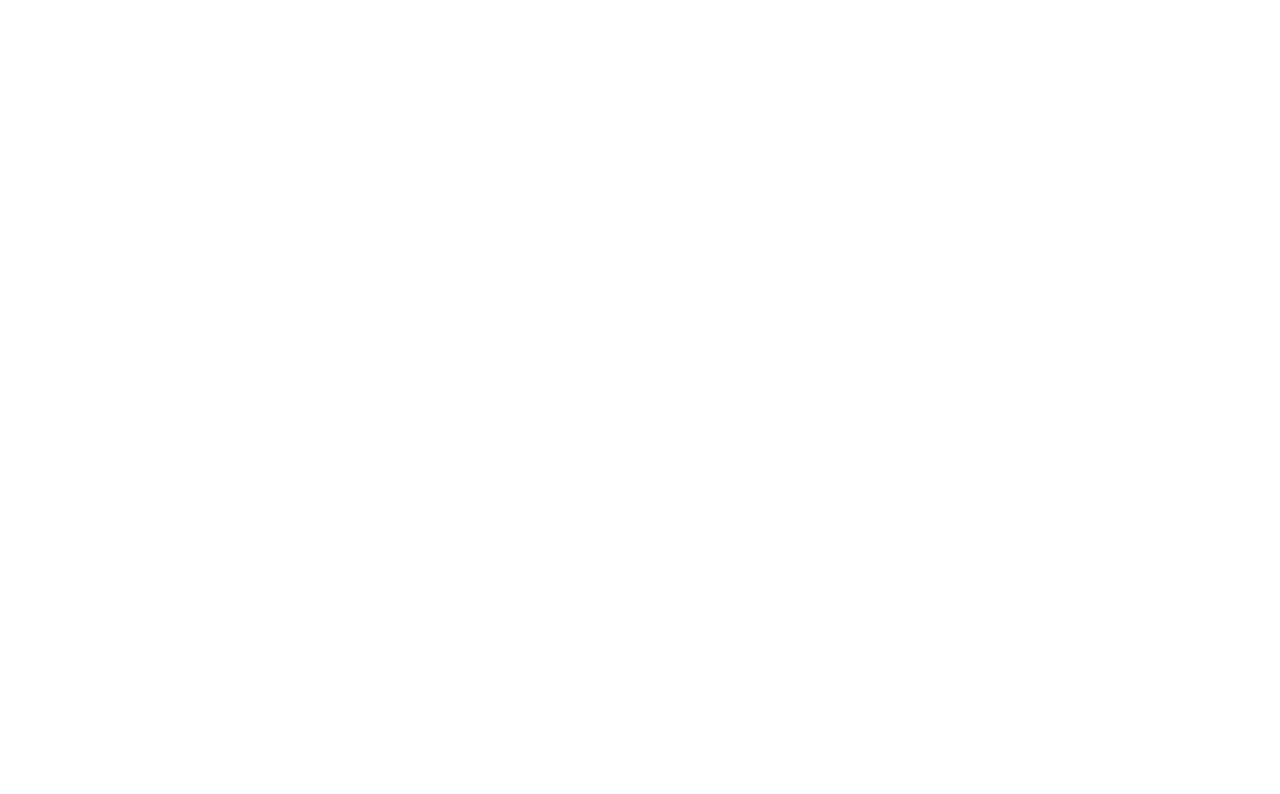
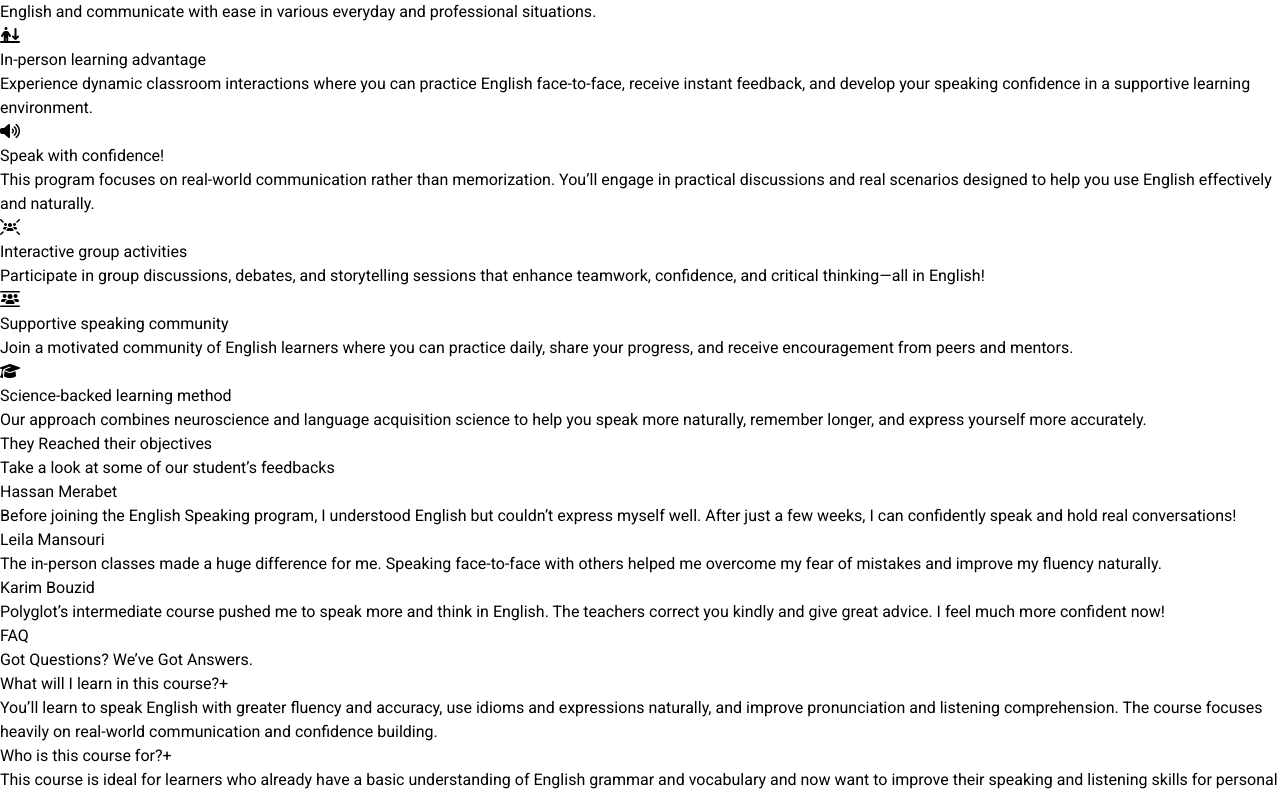
Before and after one commit to rexy-bit/Polyglot, a React (Vite) app: page /course/1 in a window 1280 px wide. Shown: the part 1140-1934 px from the top of the page. Before the commit the page ends 972 px from the top, so only its background shows below. Built offline with nearby package versions, Linux system fonts and the light colour scheme.

Commit message:
Added some sections to the course page

```diff
--- /dev/null
+++ b/src/Components/CourseComponents/Faq.tsx
@@ -0,0 +1,37 @@
+import { memo, useState } from "react";
+import type { Program } from "../../Contexts/Types";
+
+const Faq = ({course} : {course : Program}) => {
+
+    const [openIndex, setOpenIndex] = useState<number | null>(null);
+
+    return(
+        <section className="flex flex-col justify-center items-center w-full ">
+            <h1 className="mt-15 text-white font-bold text-[2.5em]">FAQ</h1>
+            <p className="text-gray-200 font-bold text-[1em] mt-2 text-center">Got Questions? We’ve Got Answers.</p>
+
+            <div className="flex flex-col mt-10 mb-15">
+                  {course.faq.map((faq, index) => (
+            <div key={index} className=" bg-white w-[700px] shadow-2xl max-[750px]:w-[300px]">
+              <button
+                className="w-full text-left px-4 py-3 font-medium flex justify-between items-center"
+                onClick={() => setOpenIndex(openIndex === index ? null : index)}
+              >
+                {faq.question}
+                <span className="text-[2em] font-light cursor-pointer">{openIndex === index ? "−" : "+"}</span>
+              </button>
+               <div
+              className={`overflow-hidden transition-all duration-500 ease-in-out ${
+                openIndex === index ? "max-h-40 px-4 pb-3" : "max-h-0"
+              }`}
+            >
+              <p className="text-gray-600">{faq.answer}</p>
+            </div>
+            </div>
+          ))}
+             </div>
+        </section>
+    )
+}
+
+export default memo(Faq);
--- /dev/null
+++ b/src/Components/CourseComponents/Testimonials.tsx
@@ -0,0 +1,27 @@
+import  { memo } from "react"
+import type { Program } from "../../Contexts/Types"
+
+
+const CourseTestimonials = ({course} : {course : Program}) => {
+
+    return(
+        <section className="flex flex-col justify-center items-center">
+           <h1 className="mt-15 text-gray-100 font-bold text-[2em] text-center">They Reached their objectives</h1>
+
+            <p className="text-gray-100 text-center mt-5 font-[600] text-[18px]">Take a look at some of our student’s feedbacks</p>
+
+            <div className="flex flex-col justify-center items-center gap-10 mt-10 mb-10">
+                {course.testomonials.map((t)=>{
+                    return(
+                        <div key={t.name} className="w-[900px] max-[950px]:w-[600px] max-[650px]:w-[400px] max-[450px]:w-[300px] flex flex-col gap-2 p-5 rounded-[10px] bg-gray-100 shadow-xl cursor-pointer transition-transform duration-300 hover:scale-105">
+                            <p className="text-blue-900 text-[1.1em] font-bold">{t.name}</p>
+                            <p className="text-[15px] text-gray-700 leading-5">{t.testimonial}</p>
+                        </div>
+                    )
+                })}
+            </div>
+        </section>
+    )
+}
+
+export default memo(CourseTestimonials);
--- a/src/Components/CourseComponents/Why.tsx
+++ b/src/Components/CourseComponents/Why.tsx
@@ -1,6 +1,6 @@
 import  { memo } from "react"
 import type { Program } from "../../Contexts/Types"
-import AOS from "aos";
+
 const Why = ({program} : {program : Program}) => {
 
 
@@ -16,6 +16,31 @@
 
                <img  src={program.perfectIcon} alt="" className="w-70 " />
             </section>
+
+            <div className="flex flex-wrap justify-center items-center gap-10 mt-10 mb-10">
+                <div className=" bg-[#001f54] px-3 py-2 rounded-[10px] text-white text-[15px] font-[600] transition-transform duration-300 hover:scale-110 cursor-pointer">Duration: {program.duration}</div>
+                <div className=" bg-[#001f54] px-3 py-2 rounded-[10px] text-white text-[15px] font-[600] transition-transform duration-300 hover:scale-110 cursor-pointer">{program.students} Students per group</div>
+                <div className=" bg-[#001f54] px-3 py-2 rounded-[10px] text-white text-[15px] font-[600] transition-transform duration-300 hover:scale-110 cursor-pointer">{program.type}</div>
+            </div>
+
+            <div className="flex flex-col justify-center items-center w-full mt-5">
+                <h1 className="font-bold text-[2em] text-center">Why Choose {program.name}</h1>
+
+                <div className="flex flex-wrap justify-center gap-10 mt-15 items-center px-10 mb-10">
+                    {program.why.map((w)=>{
+                        return(
+                            <div key={w.title} className="w-[280px] flex flex-col bg-gray-100 p-5 border-5 border-[#001f54] h-[330px] rounded-[10px] gap-3 transition-transform duration-300 hover:scale-105 cursor-pointer">
+
+                               <i className={`${w.icon} text-[2em]`}></i>
+                                <h3 className="text-[1.2em] font-[600] text-gray-800">{w.title}</h3>
+                                <p className="text-[14px] text-gray-700 leading-5">
+                                    {w.description}
+                                </p>
+                            </div>
+                        )
+                    })}
+                </div>
+            </div>
         </section>
 
     )
--- a/src/Contexts/LanguagesContext.tsx
+++ b/src/Contexts/LanguagesContext.tsx
@@ -33,27 +33,27 @@
             purchasePrice : 5500,
             why : [
                 {
-                icon : 'https://res.cloudinary.com/dub4fhabm/image/upload/v1761942065/c72d22ab-c850-42a4-919a-524179a7d285.png',
+                icon : "fa-solid fa-flag-checkered",
                 title : 'From the beginning to the end!',
                 description : "From understanding basic sentence structures to mastering verb tenses and building vocabulary, our English for Beginners Grammar Course covers all the essentials to kickstart your language learning journey and build a solid foundation for fluency!"
                 },{
-                    icon : 'https://res.cloudinary.com/dub4fhabm/image/upload/v1761942192/51159c56-5451-4de9-ad47-117d33dc1e84.png',
+                    icon : "fa-solid fa-laptop",
                     title : '100% online content',
                     description : "The English for Begginers program is 100% online, available 24/7 and designed to be completed in 1 week (or less, the choice is yours)."
                 },{
-                    icon : 'https://res.cloudinary.com/dub4fhabm/image/upload/v1761942293/215eac61-c9bc-4321-92cc-58e29cdf0b6d.png',
+                    icon : "fa-solid fa-list-check",
                     title : 'Get into practice!',
                     description : "English for Begginers is not only theoretical training, it is also practical and concrete application of the lessons taught."
                 },{
-                    icon : 'https://res.cloudinary.com/dub4fhabm/image/upload/v1761942396/cc7d233f-7209-48b4-8b20-5f8f103f7801.png',
+                    icon : "fa-solid fa-clipboard-question",
                     title : 'Interactive quizzes',
                     description : "You'll gain access to a comprehensive library of over 1000 quizzes meticulously crafted by your instructor, designed to reinforce your grasp of the lessons covered in this course."
                 },{
-                    icon : 'https://res.cloudinary.com/dub4fhabm/image/upload/v1761942581/951acdd6-7cf6-409f-941d-07df11598ad6.png',
+                    icon : "fa-solid fa-people-line",
                     title : 'A private community',
                     description : "Through the private community, you will be able to share, exchange and network with thousands of determined students."
                 },{
-                    icon : 'https://res.cloudinary.com/dub4fhabm/image/upload/v1761942616/04c624b3-b500-46bc-a4e1-ca7a9bbeb29b.png',
+                    icon : "fa-solid fa-graduation-cap",
                     title : 'Advanced method',
                     description : "You'll not only go through some english lessons, but you'll discover the science behind learning the language and aquiring it."
                 }
@@ -115,27 +115,27 @@
     advantages : ["5 Weeks of Studying", "On-site Classes", "25 Students per group"],
     why : [
         {
-            icon : 'https://res.cloudinary.com/dub4fhabm/image/upload/v1761942065/c72d22ab-c850-42a4-919a-524179a7d285.png',
+            icon : "fa-solid fa-list-check",
             title : 'Fluency through practice!',
             description : "Through guided conversation sessions, pronunciation drills, and role-play exercises, our English Speaking program helps you speak more fluently and naturally. You’ll learn to think in English and communicate with ease in various everyday and professional situations."
         },{
-            icon : 'https://res.cloudinary.com/dub4fhabm/image/upload/v1761942192/51159c56-5451-4de9-ad47-117d33dc1e84.png',
+            icon : "fa-solid fa-person-arrow-down-to-line",
             title : 'In-person learning advantage',
             description : "Experience dynamic classroom interactions where you can practice English face-to-face, receive instant feedback, and develop your speaking confidence in a supportive learning environment."
         },{
-            icon : 'https://res.cloudinary.com/dub4fhabm/image/upload/v1761942293/215eac61-c9bc-4321-92cc-58e29cdf0b6d.png',
+            icon : "fa-solid fa-volume-high",
             title : 'Speak with confidence!',
             description : "This program focuses on real-world communication rather than memorization. You’ll engage in practical discussions and real scenarios designed to help you use English effectively and naturally."
         },{
-            icon : 'https://res.cloudinary.com/dub4fhabm/image/upload/v1761946222/50f3fd6b-3564-4487-89c9-db5abd2d1b25.png',
+            icon : "fa-solid fa-users-rays",
             title : 'Interactive group activities',
             description : "Participate in group discussions, debates, and storytelling sessions that enhance teamwork, confidence, and critical thinking—all in English!"
         },{
-            icon : 'https://res.cloudinary.com/dub4fhabm/image/upload/v1761942581/951acdd6-7cf6-409f-941d-07df11598ad6.png',
+            icon : "fa-solid fa-users-between-lines",
             title : 'Supportive speaking community',
             description : "Join a motivated community of English learners where you can practice daily, share your progress, and receive encouragement from peers and mentors."
         },{
-            icon : 'https://res.cloudinary.com/dub4fhabm/image/upload/v1761942616/04c624b3-b500-46bc-a4e1-ca7a9bbeb29b.png',
+            icon : "fa-solid fa-graduation-cap",
             title : 'Science-backed learning method',
             description : "Our approach combines neuroscience and language acquisition science to help you speak more naturally, remember longer, and express yourself more accurately."
         }
--- a/src/Pages/Course.tsx
+++ b/src/Pages/Course.tsx
@@ -3,6 +3,8 @@
 import { useParams } from "react-router-dom";
 import { useLanguagesContext } from "../Contexts/LanguagesContext";
 import CourseHero from "../Components/CourseComponents/CourseHero";
+import Testimonials from "../Components/CourseComponents/Testimonials";
+import Faq from "../Components/CourseComponents/Faq";
 
 
 const Course = () => {
@@ -21,6 +23,8 @@
                :
                  <>
                     <CourseHero program={course}/>
+                    <Testimonials course={course}/>
+                    <Faq course={course}/>
                  </>
             }
         </>
```
